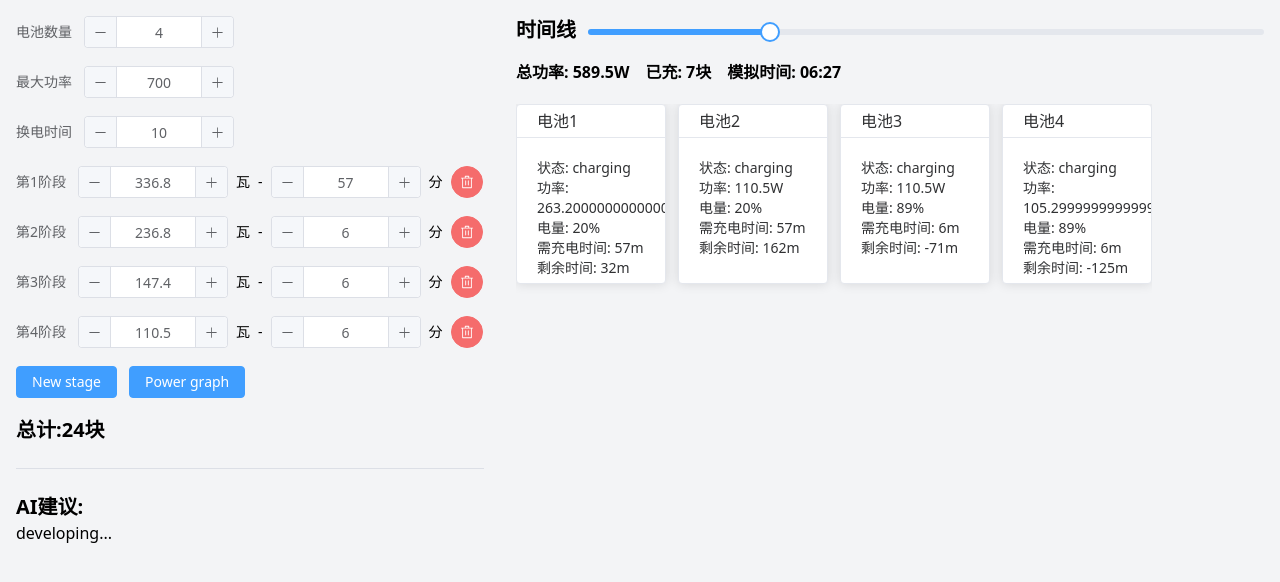
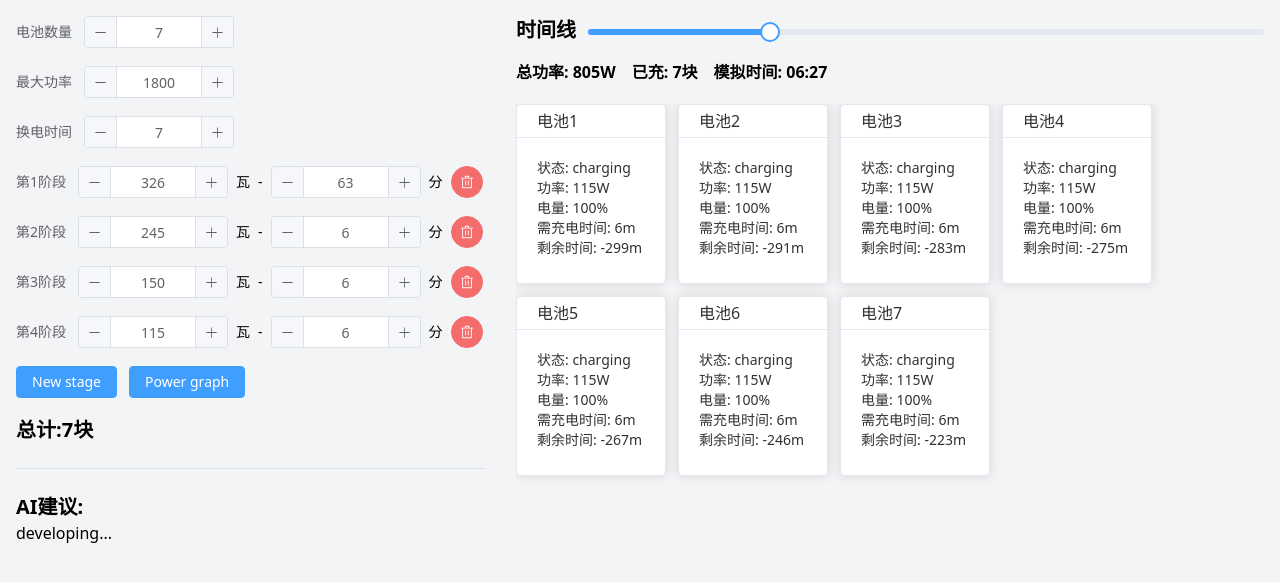
Before and after one commit to Sube-py/batteriya, a Vue app: page / in a window 1280 px wide. Shown: the top 582 px of the page. Built offline with nearby package versions, Linux system fonts and the light colour scheme.

Commit message:
refactor level

```diff
--- a/src/App.vue
+++ b/src/App.vue
@@ -6,14 +6,14 @@ import type { UI, Form, Stage, ChartsData } from '@/types'
 import LineChart from '@/components/LineChart.vue'
 
 const form = reactive<Form>({
-  batteryNum: 4,
-  maxPower: 700,
-  time: 10,
+  batteryNum: 7,
+  maxPower: 1800,
+  time: 7,
   stages: [
-    [336.8, 57],
-    [236.8, 6],
-    [147.4, 6],
-    [110.5, 6]
+    [326, 63],
+    [245, 6],
+    [150, 6],
+    [115, 6]
   ]
 })
 
@@ -121,13 +121,23 @@ watch(
     <div class="flex flex-col w-[500px] p-4 shrink-0">
       <el-form :model="form">
         <el-form-item label="电池数量">
-          <el-input-number :min="1" v-model="form.batteryNum" />
+          <el-input-number
+            :min="1"
+            v-model="form.batteryNum"
+          />
         </el-form-item>
         <el-form-item label="最大功率">
-          <el-input-number :min="1" :step="100" v-model="form.maxPower" />
+          <el-input-number
+            :min="1"
+            :step="100"
+            v-model="form.maxPower"
+          />
         </el-form-item>
         <el-form-item label="换电时间">
-          <el-input-number :min="0" v-model="form.time" />
+          <el-input-number
+            :min="0"
+            v-model="form.time"
+          />
         </el-form-item>
         <el-form-item
           v-for="(stage, index) in form.stages"
@@ -139,15 +149,32 @@ watch(
           }"
         >
           <div class="flex gap-2">
-            <el-input-number :min="0" v-model="stage[0]" />瓦
+            <el-input-number
+              :min="0"
+              v-model="stage[0]"
+            />瓦
             <div>-</div>
-            <el-input-number :min="0" v-model="stage[1]" />分
-            <el-button type="danger" :icon="Delete" circle @click="removeStage(stage)" />
+            <el-input-number
+              :min="0"
+              v-model="stage[1]"
+            />分
+            <el-button
+              type="danger"
+              :icon="Delete"
+              circle
+              @click="removeStage(stage)"
+            />
           </div>
         </el-form-item>
         <el-form-item>
-          <el-button type="primary" @click="addStage">New stage</el-button>
-          <el-button type="primary" @click="graphModalVisible = true">Power graph</el-button>
+          <el-button
+            type="primary"
+            @click="addStage"
+          >New stage</el-button>
+          <el-button
+            type="primary"
+            @click="graphModalVisible = true"
+          >Power graph</el-button>
         </el-form-item>
       </el-form>
       <div class="text-xl font-bold">总计:{{ total }}块</div>
@@ -160,7 +187,12 @@ watch(
     <div class="flex-1 flex flex-col p-4 h-full w-full overflow-hidden gap-3">
       <div class="w-full flex h-8">
         <div class="text-xl font-bold w-20">时间线</div>
-        <el-slider v-model="ui.minutes" :min="0" :max="24 * 60" :format-tooltip="formatTooltip" />
+        <el-slider
+          v-model="ui.minutes"
+          :min="0"
+          :max="24 * 60"
+          :format-tooltip="formatTooltip"
+        />
       </div>
       <div class="flex h-8 gap-4">
         <div class="text-xxl font-bold">总功率: {{ currentPower }}W</div>
@@ -177,8 +209,14 @@ watch(
       <div class="flex flex-1 w-full h-full">
         <el-scrollbar>
           <div class="flex flex-wrap w-full h-full gap-3">
-            <template v-for="(item, index) in batteryUI" :key="index">
-              <el-card style="height: 180px; width: 150px" :header="`电池${index + 1}`">
+            <template
+              v-for="(item, index) in batteryUI"
+              :key="index"
+            >
+              <el-card
+                style="height: 180px; width: 150px"
+                :header="`电池${index + 1}`"
+              >
                 <div class="flex flex-col text-sm">
                   <div>状态: {{ item.status }}</div>
                   <template v-if="item.status === 'charging'">
@@ -204,7 +242,11 @@ watch(
     destroy-on-close
   >
     <div class="h-full w-full">
-      <line-chart :x-axis="chartsData.xAxis" :y-axis="chartsData.yAxis" :title="chartsData.title" />
+      <line-chart
+        :x-axis="chartsData.xAxis"
+        :y-axis="chartsData.yAxis"
+        :title="chartsData.title"
+      />
     </div>
   </el-dialog>
 </template>
--- a/src/charge.ts
+++ b/src/charge.ts
@@ -3,7 +3,11 @@ import type { UI, BatteryUI, ChargeStatus as Status, Stage } from '@/types'
 type LiteralFalse = false
 type ChargeStatusType = ChargeStatus | LiteralFalse
 
+const BATTERY_LEVEL = [20, 89, 92, 97, 100]
+
 class ChargeStatus {
+  private _coolDown: number
+  private _level: number
   constructor(
     public standardPower: number,
     public standardTime: number,
@@ -14,6 +18,8 @@ class ChargeStatus {
     this.standardTime = standardTime
     this.power = power
     this.time = time
+    this._coolDown = 0
+    this._level = 0
   }
 
   get stage(): Stage {
@@ -33,6 +39,28 @@ class ChargeStatus {
   set setNextStage(stage: Stage) {
     this.standardPower = stage[0]
     this.standardTime = stage[1]
+  }
+
+  get coolDown(): number {
+    return this._coolDown
+  }
+
+  set coolDown(coolDown: number) {
+    this._coolDown = coolDown
+  }
+
+  get level(): number {
+    return this._level
+  }
+
+  set level(level: number) {
+    this._level = level
+  }
+
+  nextLevel() {
+    const levelIndex = BATTERY_LEVEL.findIndex((l) => l === this.level)
+    const nextLevelIndex = levelIndex + 1 >= BATTERY_LEVEL.length ? 0 : levelIndex + 1
+    return BATTERY_LEVEL[nextLevelIndex]
   }
 }
 
@@ -110,7 +138,7 @@ export const simulateChargingWithUI = (
   const charging: ChargeStatusType[] = Array(battrtyCount).fill(false)
   let totalCharged = 0
 
-  let coolDown = 7
+  let coolDown = coolDownTime
   let currentPower = 0
   const coolDownMap: { [key: number]: boolean } = {}
   for (let i = 0; i < battrtyCount; i++) {
@@ -142,20 +170,16 @@ export const simulateChargingWithUI = (
           adjustPower(currentChargeStatus, charging, chargeStages)
         } else if (batteries[i] === 97) {
           batteries[i] = 100
-          debugger
-          // adjustPower(currentChargeStatus, charging, chargeStages)
-          charging[i] = false
           totalCharged += 1
-          batteries[i] = 20
+          currentChargeStatus.coolDown = coolDownTime
+        } else {
+          // 100%
+          currentChargeStatus.coolDown -= 1
+          if (currentChargeStatus.coolDown === 0) {
+            batteries[i] = 20
+            adjustPower(currentChargeStatus, charging, chargeStages)
+          }
         }
-      } else {
-        const stage = currentChargeStatus.stage
-        charging[i] = new ChargeStatus(
-          stage[0],
-          stage[1],
-          currentChargeStatus.power,
-          currentChargeStatus.time
-        )
       }
 
       currentPower += currentChargeStatus.power
@@ -195,6 +219,7 @@ export const simulateChargingWithUI = (
       continue
     }
 
+    // continue
     for (let i = 0; i < battrtyCount; i++) {
       if (coolDown > 0) {
         continue
```
